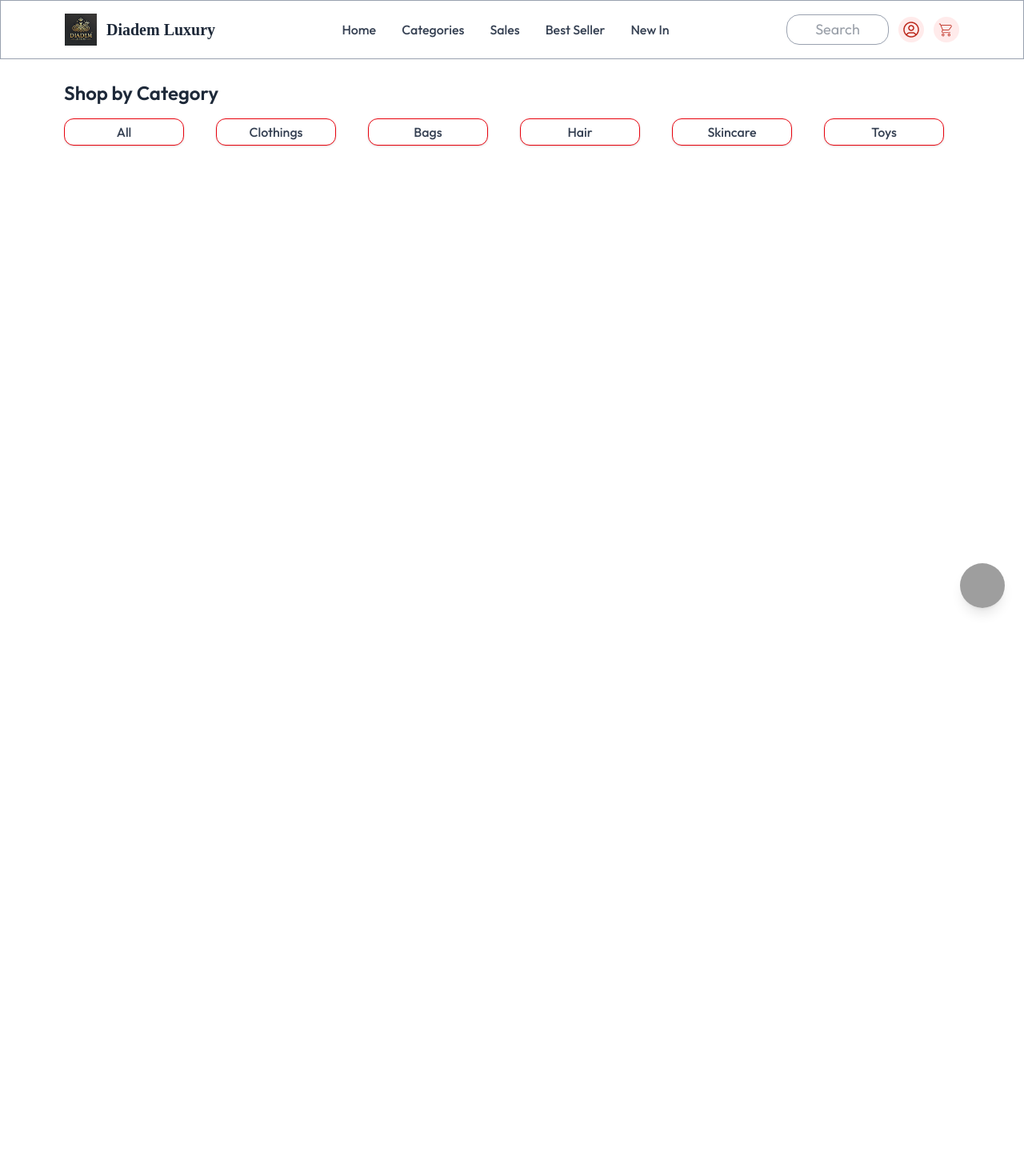
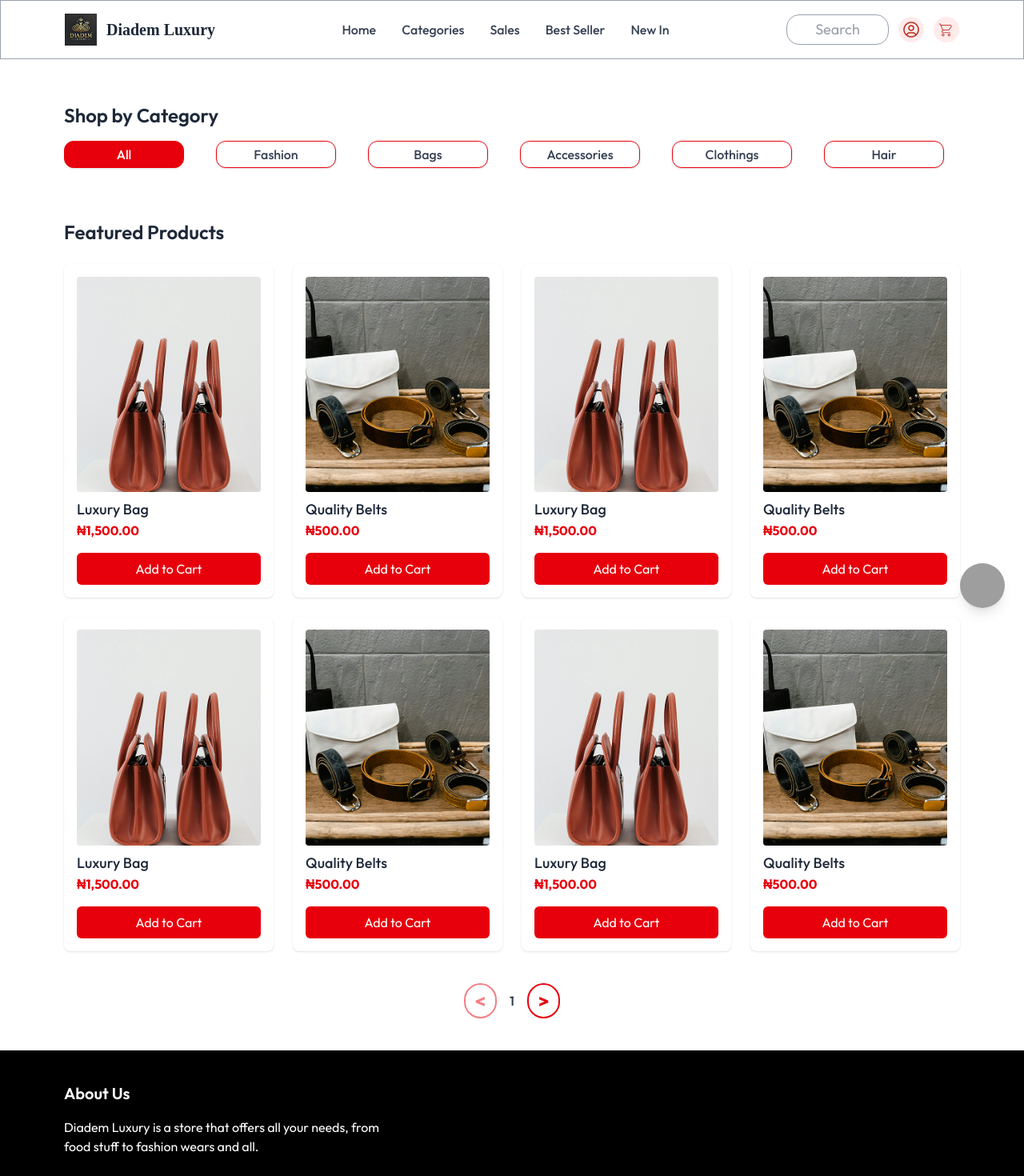
Before and after one commit to DanielGad/Pepsa-User-App, a React (Vite) app: page /categories in a window 1280 px wide. Shown: the top 1470 px of the page at 80% size. Before the commit the page ends 800 px from the top, so only its background shows below. Built offline with nearby package versions, Linux system fonts and the light colour scheme; grey boxes are pictures that could not be loaded; a web font is replaced by a local one.

Commit message:
Added changes to Homepage categories

```diff
--- a/src/components/Navbar.tsx
+++ b/src/components/Navbar.tsx
@@ -20,6 +20,7 @@ const Navbar = () => {
   return (
     <nav className="w-full flex items-center justify-between px-4 md:px-20 py-4 bg-white fixed top-0 left-0 z-50 border border-bottom-2 border-gray-400">
       {/* Left Section: Hamburger + Logo + Brand */}
+      <Link to="/">
           <div className="flex items-center space-x-3">
           {/* Hamburger (Mobile Only) */}
           <button
@@ -36,6 +37,7 @@ const Navbar = () => {
           <img src={DiademLogo} alt="Diadem Luxury Logo" className="block md:hidden w-8 h-auto" />
           <span className="Diadem block md:hidden text-lg font-bold text-gray-800">Diadem Luxury</span>
         </div>
+      </Link>
 
       {/* Center Links on Desktop */}
       <ul className="hidden md:flex items-center space-x-8 text-gray-700 font-medium">
--- a/src/pages/Categories.tsx
+++ b/src/pages/Categories.tsx
@@ -1,35 +1,144 @@
+import { useState, useMemo } from 'react';
+import { Link } from 'react-router-dom';
+import Products from '../assets/products.json';
+import Footer from '../components/Footer';
+import { useCart } from '../components/CartContext';
+import { useRef } from 'react';
 
-const Categories = () => {
 
 const categories = [
   "All",
+  "Fashion",
+  "Bags",
+  "Accessories",
   "Clothings",
-    "Bags",
   "Hair",
   "Skincare",
   "Toys",
   "Shoes",
-    "Accessories",
-    "Jewelry"
+  "Jewelry",
+  "Wears"
 ];
+
+const Categories = () => {
+  const { addToCart } = useCart();
+  const [currentPage, setCurrentPage] = useState(1);
+  const [selectedCategory, setSelectedCategory] = useState("All");
+  const productRef = useRef<HTMLDivElement>(null);
+  const productsPerPage = 8;
+
+  const selectedVariation = Products[0].Variation[0];
+  const quantity = 1;
+
+  // Filter products based on category
+  const filteredProducts = useMemo(() => {
+    return selectedCategory === "All"
+      ? Products
+      : Products.filter((product) => product.category === selectedCategory);
+  }, [selectedCategory]);
+
+  // Paginate filtered products
+  const paginatedProducts = useMemo(() => {
+    const start = (currentPage - 1) * productsPerPage;
+    const end = start + productsPerPage;
+    return filteredProducts.slice(start, end);
+  }, [filteredProducts, currentPage]);
+
+  const totalPages = Math.ceil(filteredProducts.length / productsPerPage);
+
   return (
     <div>
-      <section className="w-full mt-1 px-4 lg:px-20">
+      {/* Category Section */}
+      <section ref={productRef} className="w-full mt-8 px-4 lg:px-20">
         <h2 className="text-2xl font-semibold text-gray-800 mb-4">Shop by Category</h2>
 
         <div className="flex space-x-2 lg:space-x-10 overflow-x-auto scrollbar-hide pb-4">
           {categories.map((category) => (
             <div
               key={category}
-              className="flex-shrink-0 bg-white rounded-xl border border-red-600 w-[150px] text-center py-1 text-gray-700 font-medium shadow hover:bg-[#a000004d] cursor-pointer transition-all"
+              onClick={() => {
+                setSelectedCategory(category);
+                setCurrentPage(1); // Reset page on category change
+              }}
+              className={`flex-shrink-0 w-[150px] text-center py-1 font-medium rounded-xl border
+                ${selectedCategory === category ? "bg-red-600 text-white" : "bg-white text-gray-700"}
+                border-red-600 shadow hover:bg-[#a000004d] cursor-pointer transition-all`}
             >
               {category}
             </div>
           ))}
         </div>
       </section>
+
+      {/* Products Section */}
+      <section className="w-full mt-5 md:mt-12 px-4 lg:px-20 mb-10">
+        <h2 className="text-2xl font-semibold text-gray-800 mb-2 md:mb-6">Featured Products</h2>
+
+        <div className="grid grid-cols-2 md:grid-cols-4 gap-4 md:gap-6">
+          {paginatedProducts.map((product) => (
+            <div key={product.id} className="bg-white shadow rounded-lg md:p-4 flex flex-col items-center text-center">
+              <Link to={`/product/${product.id}`}>
+                <img
+                  src={product.image?.[1] || product.image?.[0]}
+                  alt={product.name}
+                  className="w-60 h-full object-cover rounded mb-4"
+                />
+              </Link>
+              <div className='w-full text-left'>
+                <h3 className="text-lg font-medium text-gray-800 mt-2">{product.name}</h3>
+                <p className="text-red-600 font-bold">
+                  ₦{(product.price ?? 0).toLocaleString(undefined, {
+                    minimumFractionDigits: 2,
+                    maximumFractionDigits: 2
+                  })}
+                </p>
+                <button
+                  className="mt-4 bg-red-600 text-white w-full py-2 rounded-md hover:bg-red-900 transition transform active:scale-90 cursor-pointer"
+                  onClick={() => addToCart(product, selectedVariation, quantity)}
+                >
+                  Add to Cart
+                </button>
               </div>
-  )
+            </div>
+          ))}
+        </div>
+
+        {/* Pagination */}
+        {totalPages > 1 && (
+          <div
+            onClick={() => {
+              if (productRef.current) {
+                productRef.current.scrollIntoView({ behavior: 'smooth' });
               }
+            }}
+            className="flex justify-center items-center mt-10 space-x-4"
+          >
+            <button
+              onClick={() => currentPage > 1 && setCurrentPage((prev) => prev - 1)}
+              disabled={currentPage === 1}
+              className="px-3 py-1  cursor-pointer border-2 text-red-600 border-red-600 rounded-full bg-white font-bold text-2xl hover:bg-gray-100 disabled:opacity-50"
+            >
+              &lt;
+            </button>
 
-export default Categories
+            <span className="font-semibold text-gray-700">
+              {currentPage}
+            </span>
+
+            <button
+              onClick={() => currentPage < totalPages && setCurrentPage((prev) => prev + 1)}
+              disabled={currentPage === totalPages}
+              className="px-3 py-1 cursor-pointer border-2 text-red-600 border-red-600 rounded-full font-bold text-2xl bg-white hover:bg-gray-100 disabled:opacity-50"
+            >
+              &gt;
+            </button>
+          </div>
+        )}
+      </section>
+
+      <Footer />
+    </div>
+  );
+};
+
+export default Categories;
--- a/src/pages/Home.tsx
+++ b/src/pages/Home.tsx
@@ -123,9 +123,9 @@ const Home = () => {
             <button
               onClick={() => currentPage > 1 && setCurrentPage((prev) => prev - 1)}
               disabled={currentPage === 1}
-              className="px-2 md:px-4 py-1 md:py-2 cursor-pointer border-2 text-red-600 border-red-600 rounded-full bg-white hover:bg-gray-100 disabled:opacity-50"
+              className="px-3 py-1  cursor-pointer border-2 text-red-600 border-red-600 rounded-full bg-white font-bold text-2xl hover:bg-gray-100 disabled:opacity-50"
             >
-              Prev
+              &lt;
             </button>
 
             <span className="font-semibold text-gray-700">
@@ -135,9 +135,9 @@ const Home = () => {
             <button
               onClick={() => currentPage < totalPages && setCurrentPage((prev) => prev + 1)}
               disabled={currentPage === totalPages}
-              className="px-2 md:px-4 py-1 md:py-2 cursor-pointer border-2 text-red-600 border-red-600 rounded-full bg-white hover:bg-gray-100 disabled:opacity-50"
+              className="px-3 py-1 cursor-pointer border-2 text-red-600 border-red-600 rounded-full font-bold text-2xl bg-white hover:bg-gray-100 disabled:opacity-50"
             >
-              Next
+              &gt;
             </button>
           </div>
         )}
```
Lines whose indentation alone changed are shown as unchanged.
